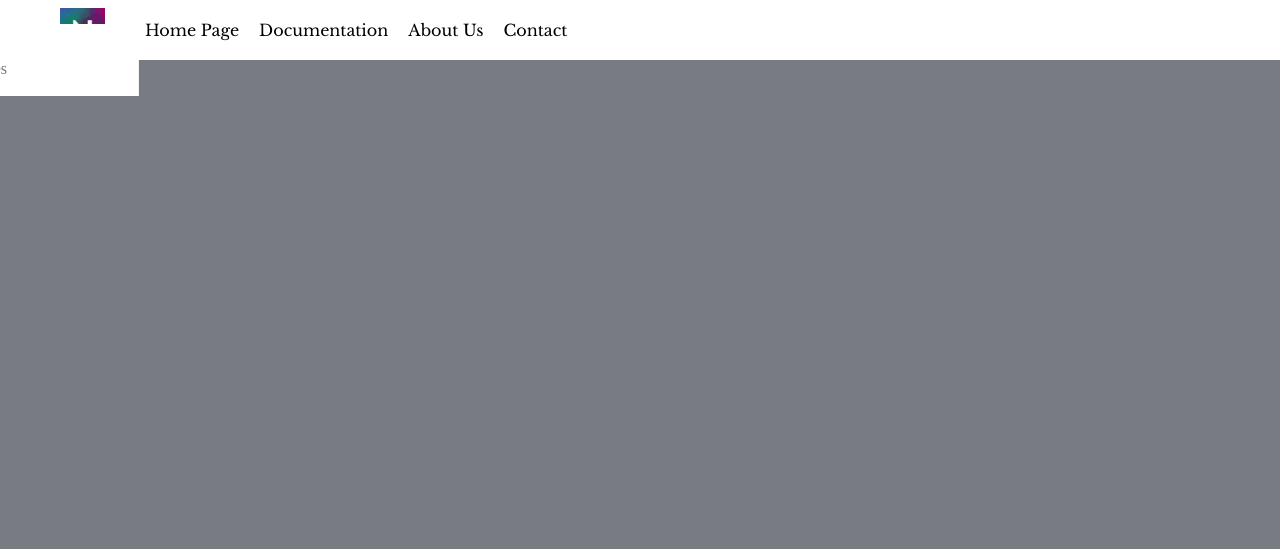
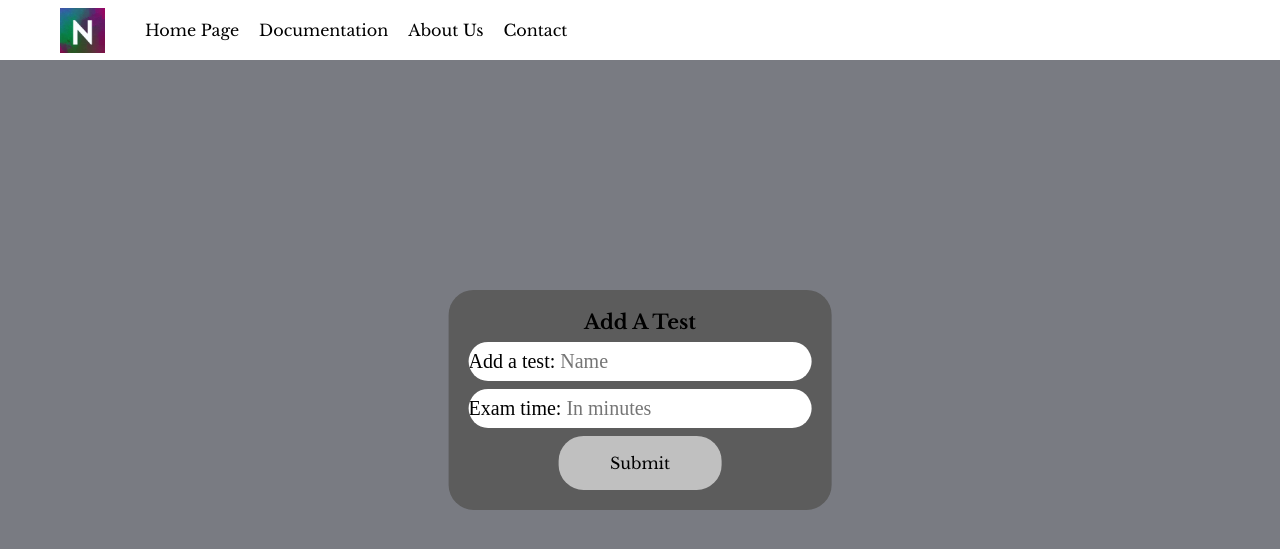
Before and after one commit to NightnHawk/Platforma-testowa--IO, a PHP site: page /add_test.php in a window 1280 px wide. Shown: the top 549 px of the page. Run offline with PHP 8.4, Linux system fonts and the light colour scheme.

Commit message:
odzyskane dane

```diff
--- a/add_test.php
+++ b/add_test.php
@@ -1,4 +1,4 @@
-<?php session_start();?>
+
 <?php
 	include_once "header.php";
 ?>
--- a/css/main.css
+++ b/css/main.css
@@ -325,12 +325,81 @@ button{
     color:#AE1FA5;
 }
 
+.test-header{
+    font-family: 'Libre Baskerville', serif;
+    text-align: center;
+    font-size: 20px;
+    font-weight: bold;
+}
+
 .test_conteiner{
-	background-color: white;
-	width: fit-content;
-	height: fit-content;
-	transform: translate(-50%, -50%);
-	top: 50%;
-	left:50%;
+    position: absolute;
+    background-color: #5c5c5c;
+    width: fit-content;
+    height: fit-content;
+    top: 50%;
+    left: 50%;
+    transform: translate(-50%, -50%);
+    padding: 20px;
+    border-radius: 25px;
+}
 
+.test_conteiner button{
+    padding-block: 5%;
+    padding-inline: 15%;
+    border-radius: 25px;
+    display: block;
+    margin: auto;
+    background-color: #c0c0c0;
+    font-family: 'Libre Baskerville', serif;
 }
+.test-textbox{
+    width:100%;
+    overflow: hidden;
+    font-size: 20px;
+    padding: 8px 0;
+    margin: 8px 0;
+    border: none;
+    outline: none;
+    background-color: white;
+    border-radius: 25px;
+}.test-header{
+    font-family: 'Libre Baskerville', serif;
+    text-align: center;
+    font-size: 20px;
+    font-weight: bold;
+}
+
+.test_conteiner{
+    position: absolute;
+    background-color: #5c5c5c;
+    width: fit-content;
+    height: fit-content;
+    top: 50%;
+    left: 50%;
+    transform: translate(-50%, -50%);
+    padding: 20px;
+    border-radius: 25px;
+}
+
+.test_conteiner button{
+    padding-block: 5%;
+    padding-inline: 15%;
+    border-radius: 25px;
+    display: block;
+    margin: auto;
+    background-color: #c0c0c0;
+    font-family: 'Libre Baskerville', serif;
+}
+.test-textbox{
+    width:100%;
+    overflow: hidden;
+    font-size: 20px;
+    padding: 8px 0;
+    margin: 8px 0;
+    border: none;
+    outline: none;
+    background-color: white;
+    border-radius: 25px;
+}
+}
--- a/includes/question.inc.php
+++ b/includes/question.inc.php
@@ -36,7 +36,7 @@
 				</ul>
 				<input type="submit" value="Submit"/>
 				<input type="hidden" name="number" value="<?php echo $number; ?>"/>
-				<?php echo $_SESSION['score'];?>
+
 			</form>
 		</div>
 	</main>
```
